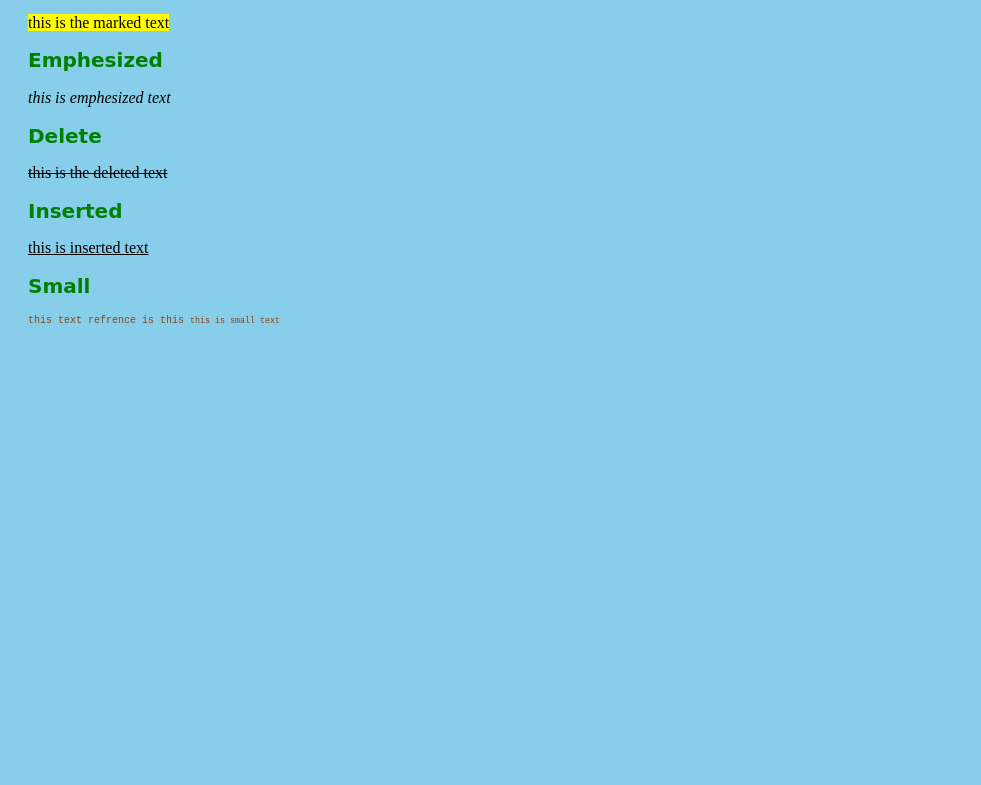
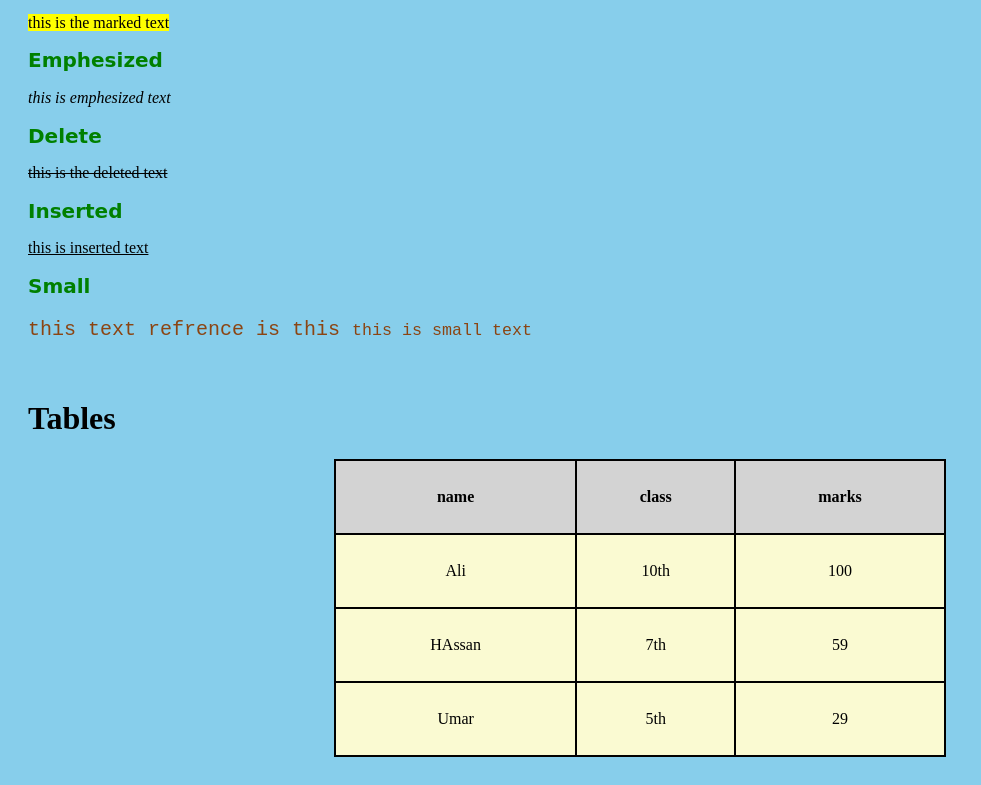
Before and after one commit to hafizalihassan202-source/Class-1, a plain HTML site: page index.html in a window 1280 px wide. Shown: the part 1119-1904 px from the top of the page, without its empty margins (0-981 px from the left). Before the commit the page ends 1501 px from the top, so only its background shows below. Drawn offline with Linux system fonts and the light colour scheme.

Commit message:
New Table

```diff
--- a/index.html
+++ b/index.html
@@ -56,6 +56,54 @@
 <p id="h204"> this text refrence is this <small> this is small text </small></p>
 
 <br>
+<h1> Tables</h1>
+<table>
+    <tr>
+        <th>
+            name
+        </th>
+        <th>
+            class
+        </th>
+        <th>
+            marks
+        </th>
+
+    </tr>
+    <tr>
+        <td>
+            Ali
+        </td>
+        <td>
+            10th
+        </td>
+        <td>
+            100
+        </td>
+    </tr>
+    <tr>
+        <td>
+            HAssan
+        </td>
+        <td>
+            7th
+        </td>
+        <td>
+            59
+        </td>
+    </tr>
+    <tr>
+        <td>
+            Umar
+        </td>
+        <td>
+            5th
+        </td>
+        <td>
+            29
+        </td>
+    </tr>
+</table>
 
 
 
--- a/style.css
+++ b/style.css
@@ -35,6 +35,26 @@ body{
     color: saddlebrown;
     font-family: monospace;
     text-align: left;
-    font-size: 10px;
+    font-size: 20px;
     font-weight: italic
 }
+table, table th, table td{
+    border: 2px solid black;
+    border-collapse: collapse;
+
+}
+table th{
+    background-color: lightgrey;
+}
+table td{
+    background-color: lightgoldenrodyellow;
+    text-align: center;
+}
+table{
+    width: 50%;
+    height: 40%;
+    margin-top: auto;
+    margin-bottom: auto;
+    margin-left: auto;
+    margin-right: auto;
+}
```
